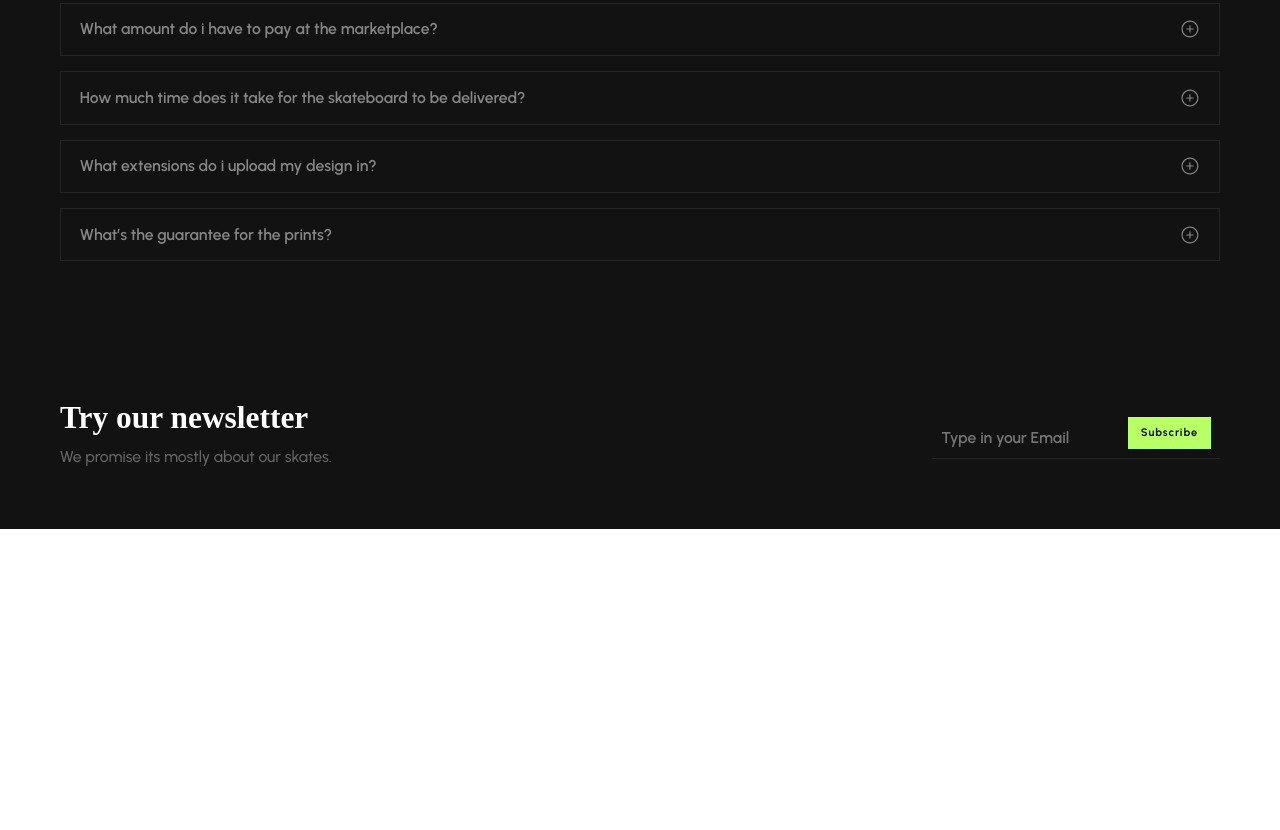
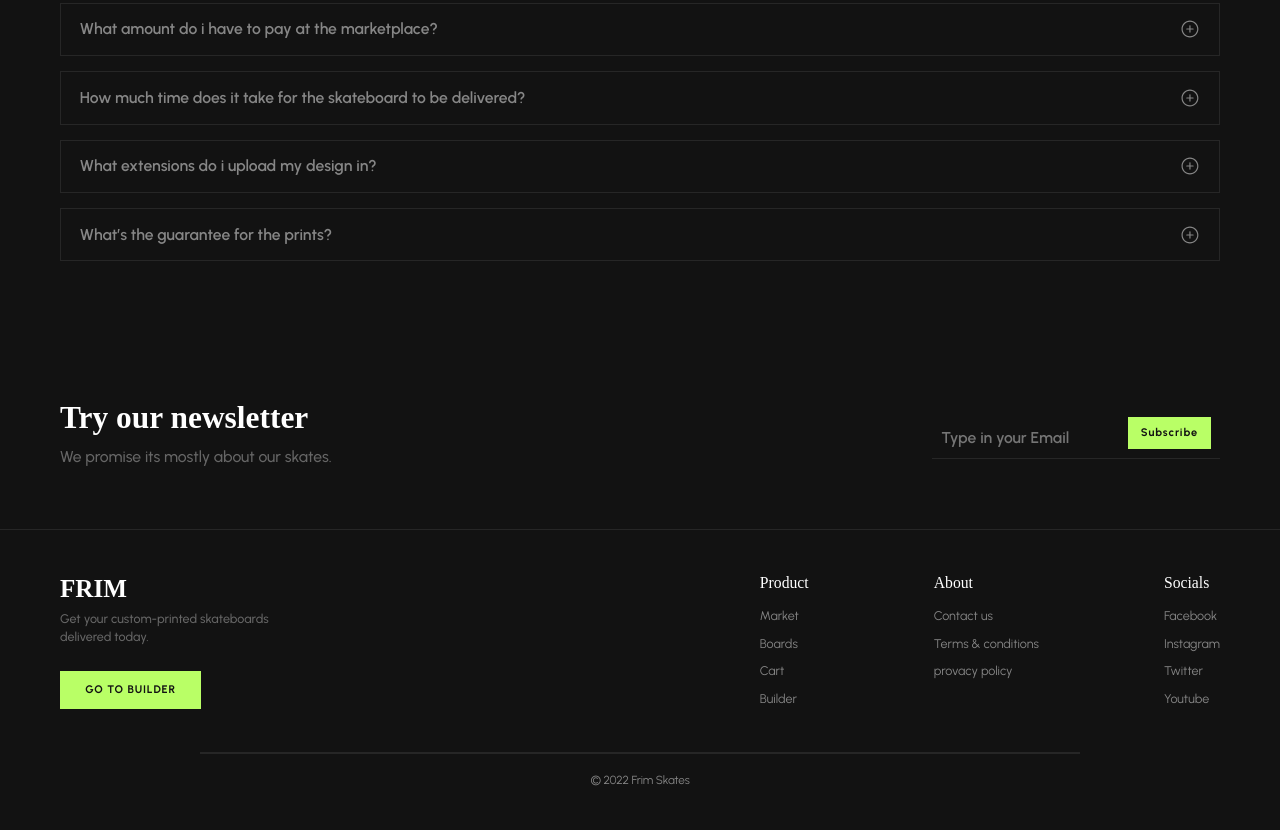
Before and after one commit to nixory/izzyhealth, a website: page src/index.html in a window 1280 px wide. Shown: the part 3706-4536 px from the top of the page. Before the commit the page ends 4235 px from the top, so only its background shows below. Drawn offline with nearby package versions, Linux system fonts and the light colour scheme; files that its build step writes are made by us from their sources; a web font is replaced by a local one.

Commit message:
section footer 22 min

```diff
--- a/src/index.html
+++ b/src/index.html
@@ -230,12 +230,19 @@
           How much time does it take for the skateboard to be delivered?
           <img src="img/circle-icon.svg" alt="" />
         </button>
-        <div class="moreinfo__text"><p>Depends on your location, but usually takes two days</p></div>
+        <div class="moreinfo__text">
+          <p>Depends on your location, but usually takes two days</p>
+        </div>
         <button class="moreinfo__item">
           What extensions do i upload my design in?
           <img src="img/circle-icon.svg" alt="" />
         </button>
-        <div class="moreinfo__text"><p>You can make a design in our bilder, but if you want to do it yourself - .psd</p></div>
+        <div class="moreinfo__text">
+          <p>
+            You can make a design in our bilder, but if you want to do it
+            yourself - .psd
+          </p>
+        </div>
         <button class="moreinfo__item">
           What’s the guarantee for the prints?
           <img src="img/circle-icon.svg" alt="" />
@@ -248,18 +255,72 @@
         <div class="newsletter__wrapper">
           <div class="newsletter__text">
             <div class="newsletter__title">Try our newsletter</div>
-                    <div class="newsletter__subtitle">We promise its mostly about our skates.</div>
-
+            <div class="newsletter__subtitle">
+              We promise its mostly about our skates.
+            </div>
           </div>
           <div class="newsletter__inputdata">
             <form method="post" class="newsletter__input">
-                        <input class="newsletter__email" type="email" name="email" id="email" placeholder="Type in your Email">
+              <input
+                class="newsletter__email"
+                type="email"
+                name="email"
+                id="email"
+                placeholder="Type in your Email"
+              />
               <button type="submit" class="newsletter__btn">Subscribe</button>
             </form>
           </div>
         </div>
       </div>
     </div>
+    <footer class="footer">
+      <div class="container">
+        <div class="footer__wrapper">
+          <div class="footer__info">
+            <div class="footer__logo">FRIM</div>
+            <div class="footer__descr">
+              Get your custom-printed skateboards delivered today.
+            </div>
+            <button class="footer__btn">Go to builder</button>
+          </div>
+          <div class="footer__links">
+            <div class="footer__link">
+              <div class="footer__link-name">Product</div>
+              <ul class="footer__link-items">
+                <li class="footer__link-item"><a href="#">Market</a></li>
+                <li class="footer__link-item"><a href="#">Boards</a></li>
+                <li class="footer__link-item"><a href="#">Cart</a></li>
+                <li class="footer__link-item"><a href="#">Builder</a></li>
+              </ul>
+            </div>
+            <div class="footer__link">
+              <div class="footer__link-name">About</div>
+              <ul class="footer__link-items">
+                <li class="footer__link-item"><a href="#">Contact us</a></li>
+                <li class="footer__link-item">
+                  <a href="#">Terms & conditions</a>
+                </li>
+                <li class="footer__link-item">
+                  <a href="#">provacy policy</a>
+                </li>
+              </ul>
+            </div>
+            <div class="footer__link">
+              <div class="footer__link-name">Socials</div>
+              <ul class="footer__link-items">
+                <li class="footer__link-item"><a href="#">Facebook</a></li>
+                <li class="footer__link-item"><a href="#">Instagram</a></li>
+                <li class="footer__link-item"><a href="#">Twitter</a></li>
+                <li class="footer__link-item"><a href="#">Youtube</a></li>
+              </ul>
+            </div>
+          </div>
+        </div>
+        <div class="footer__hr"></div>
+        <div class="footer__terms">© 2022 Frim Skates</div>
+      </div>
+    </footer>
   </body>
 
   <script src="./js/scripts.min.js"></script>
--- /dev/null
+++ b/src/sass/blocks/_footer.sass
@@ -0,0 +1,80 @@
+.footer
+    background: #121212
+    border-top: 0.785613px solid #262626
+    padding-bottom: 43px
+    padding-top: 43px
+    &__wrapper
+        display: flex
+        justify-content: space-between
+    &__info
+        max-width: 226.26px
+        margin-right: 54px
+        margin-bottom: 43px
+    &__logo
+        font-family: 'Clash Display'
+        font-style: normal
+        font-weight: 600
+        font-size: 25.1396px
+        line-height: 31px
+        margin-bottom: 6px
+        color: #FFFFFF
+    &__descr
+        font-family: 'Urbanist'
+        font-style: normal
+        font-weight: 500
+        font-size: 12.5698px
+        line-height: 140%
+        margin-bottom: 25px
+        color: #666666
+    &__btn
+        padding: 12.5698px 25.1396px
+        background: #B9FF66
+        font-family: 'Urbanist'
+        font-style: normal
+        font-weight: 700
+        font-size: 10.9986px
+        line-height: 13px
+        letter-spacing: 0.08em
+        text-transform: uppercase
+        color: #121212
+    &__links
+        display: flex
+    &__link
+        margin-left: 125px
+        &-name
+            font-family: 'Clash Display'
+            font-style: normal
+            font-weight: 500
+            font-size: 15.7123px
+            line-height: 19px
+
+            color: #FFFFFF
+            margin-bottom: 16px
+        &-item
+            font-family: 'Urbanist'
+            font-style: normal
+            font-weight: 400
+            font-size: 12.5698px
+            line-height: 15px
+            margin-bottom: 12.57px
+            color: #868686
+
+            &:last-child
+                margin-bottom: 0
+            & a
+                color: #868686
+    &__hr
+        width: 879.89px
+        height: 0px
+        margin: 0 auto
+        border: 0.785613px solid #262626
+        margin-bottom: 19px
+    &__terms
+        font-family: 'Urbanist'
+        font-style: normal
+        font-weight: 400
+        font-size: 11.7842px
+        line-height: 14px
+        letter-spacing: -0.160694px
+        text-align: center
+        color: #868686
--- a/src/sass/style.sass
+++ b/src/sass/style.sass
@@ -13,6 +13,7 @@
 @import 'blocks/customize'
 @import 'blocks/moreinfo'
 @import 'blocks/newsletter'
+@import 'blocks/footer'
 // @import './footer';
 
 // Libs
```
Also changed, not shown: build/css/style.css, build/css/style.min.css, build/index.html. Lines whose indentation alone changed are shown as unchanged.
